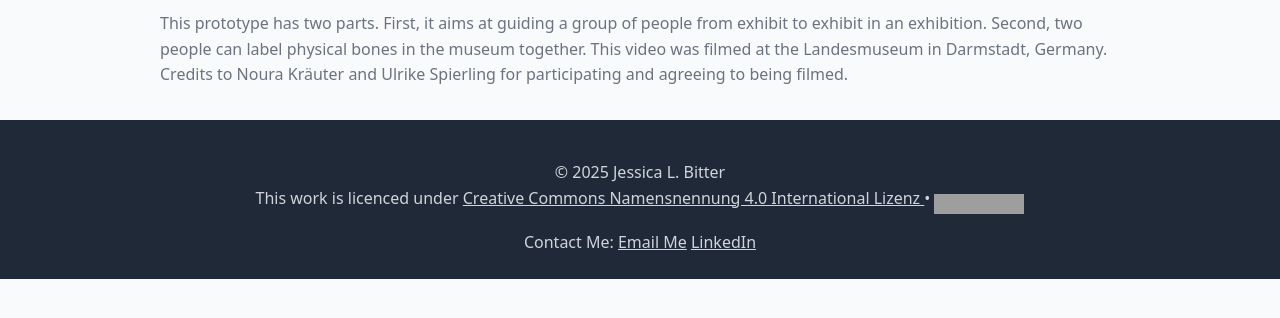
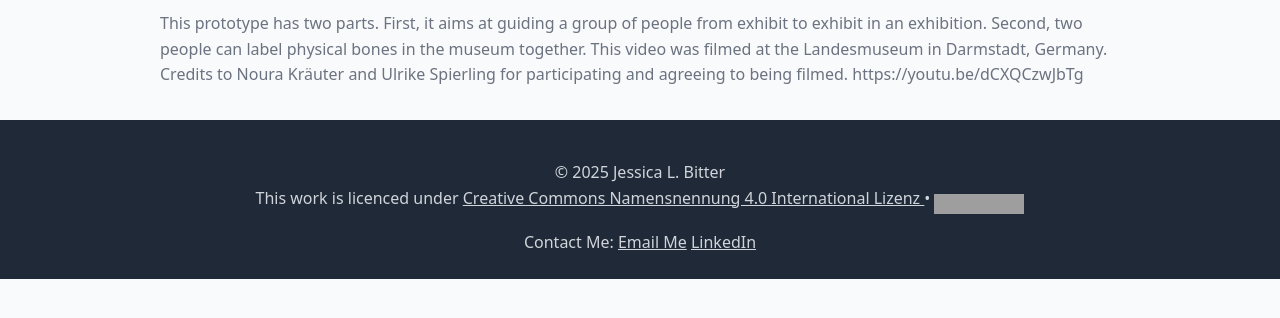
Before and after one commit to JeLaBit/multiuser-augmented-reality-research, a Jekyll site: the page built from prototypes.md, in a window 1280 px wide, cut to the strip 575-893 px from the top of the page. Built offline with Jekyll 4.4.1, drawn with Linux system fonts in a browser that asks for light colours; some of the changed lines change nothing that is shown; grey boxes are pictures that could not be loaded.

Commit message:
Update prototypes.md

```diff
--- a/prototypes.md
+++ b/prototypes.md
@@ -11,5 +11,5 @@ permalink: /prototypes/
 Year: 2024
 <div class="video-grid">
 <iframe width="560" height="315" src="https://youtu.be/dCXQCzwJbTg" allowfullscreen></iframe>
-<p>This prototype has two parts. First, it aims at guiding a group of people from exhibit to exhibit in an exhibition. Second, two people can label physical bones in the museum together. This video was filmed at the Landesmuseum in Darmstadt, Germany. Credits to Noura Kräuter and Ulrike Spierling for participating and agreeing to being filmed.</p>
+<p>This prototype has two parts. First, it aims at guiding a group of people from exhibit to exhibit in an exhibition. Second, two people can label physical bones in the museum together. This video was filmed at the Landesmuseum in Darmstadt, Germany. Credits to Noura Kräuter and Ulrike Spierling for participating and agreeing to being filmed. https://youtu.be/dCXQCzwJbTg</p>
 </div>
```
